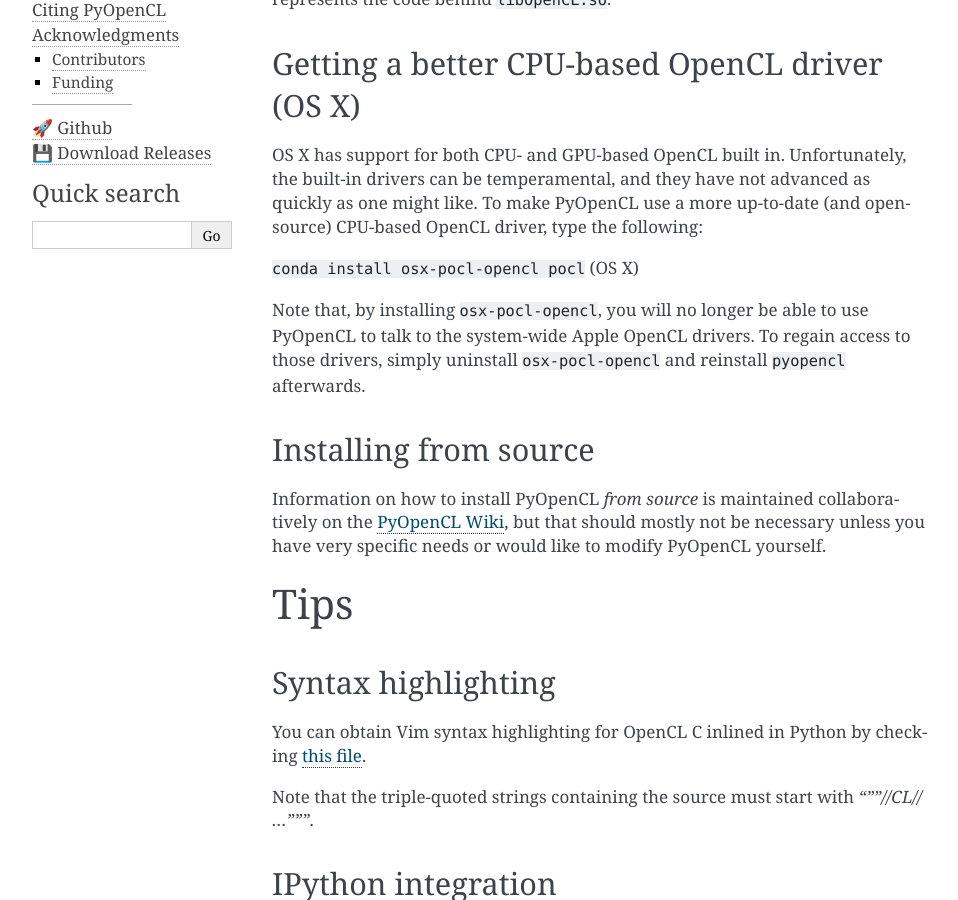
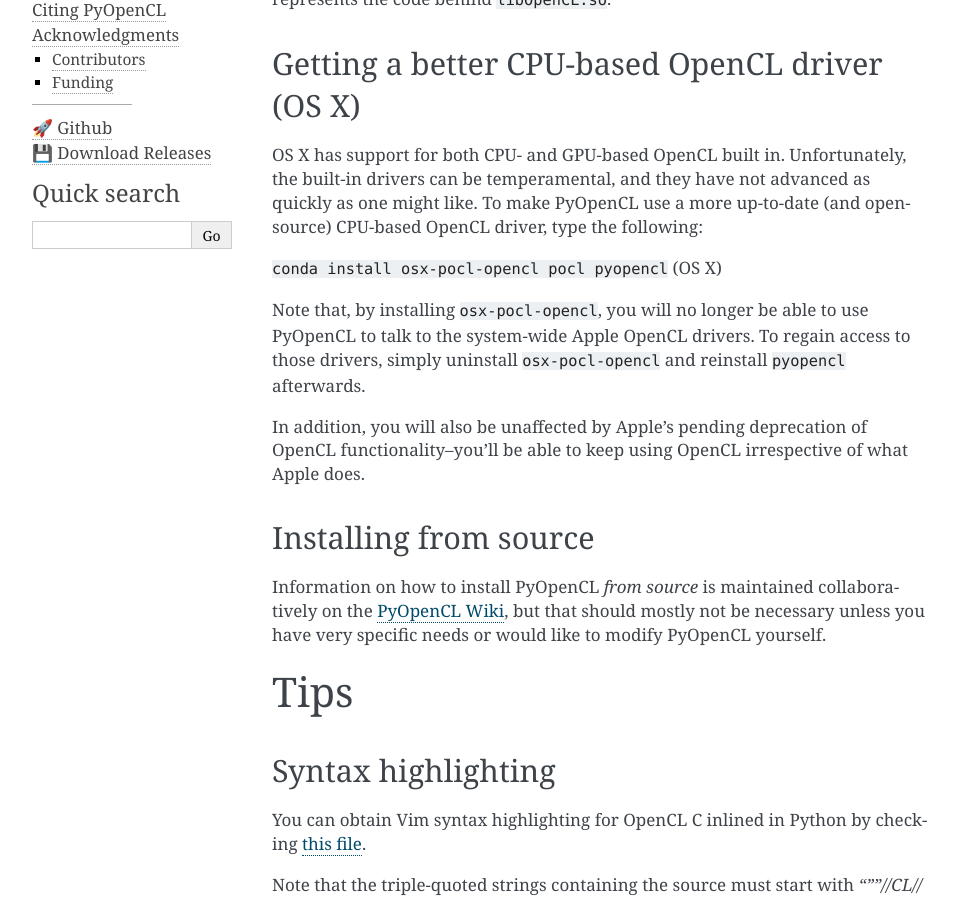
Before and after one commit to inducer/pyopencl, a Sphinx documentation site: the page built from doc/misc.rst, in a window 1280 px wide and 900 px high, scrolled down 1879 px. Shown: the whole window, without its empty margins (148-1106 px from the left). Built offline with Sphinx 7.4.7, drawn with Linux system fonts in a browser that asks for light colours.

Commit message:
Update install guidance

```diff
--- a/doc/misc.rst
+++ b/doc/misc.rst
@@ -93,12 +93,16 @@ the built-in drivers can be temperamental, and they have not advanced as quickly
 as one might like. To make PyOpenCL use a more up-to-date (and open-source)
 CPU-based OpenCL driver, type the following:
 
-``conda install osx-pocl-opencl pocl`` (OS X)
+``conda install osx-pocl-opencl pocl pyopencl`` (OS X)
 
 Note that, by installing ``osx-pocl-opencl``, you will no longer be able to
 use PyOpenCL to talk to the system-wide Apple OpenCL drivers. To regain access
 to those drivers, simply uninstall ``osx-pocl-opencl`` and reinstall ``pyopencl``
 afterwards.
+
+In addition, you will also be unaffected by Apple's pending deprecation of
+OpenCL functionality--you'll be able to keep using OpenCL irrespective of what
+Apple does.
 
 Installing from source
 ----------------------
```
